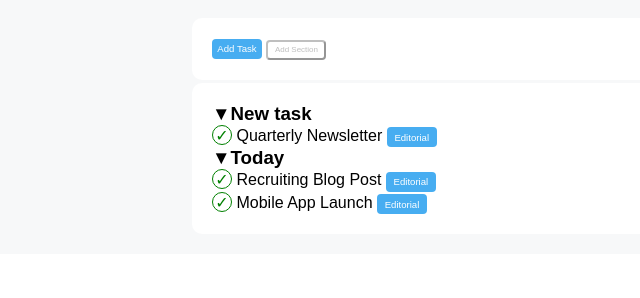
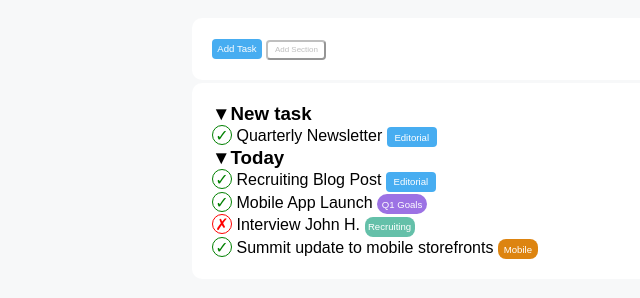
Before and after one commit to micheledimassimo/html-css-toboolist, a plain HTML site: page index.html in a window 1280 px wide. Shown: the part 72-370 px from the top of the page, without its empty margins (0-640 px from the left). Drawn offline with Linux system fonts and the light colour scheme.

Commit message:
fine prima parte main

```diff
--- a/css/style.css
+++ b/css/style.css
@@ -69,6 +69,35 @@ main {
     color: rgba(128, 128, 128, 0.5);
 }
 
+.bottone3 {
+    background-color:#9C72E4;
+    border: 0px;
+    width: 50px;
+    height: 20px;
+    font-size: 0.6em;
+    border-radius: 10px;
+    color: white;
+}
+
+.bottone4 {
+    background-color: #64C0A9;
+    border: 0px;
+    width: 50px;
+    height: 20px;
+    font-size: 0.6em;
+    border-radius: 8px;
+    color: white;
+}
+
+.bottone5 {
+    background-color: #dd8410;
+    border: 0px;
+    width: 40px;
+    height: 20px;
+    font-size: 0.6em;
+    border-radius: 8px;
+    color: white;
+}
 
 .circle-check {
     border: 1px solid green;
@@ -80,3 +109,14 @@ main {
     display: inline-block;
     text-align: center;
 }
+
+.circle-cross {
+    border: 1px solid red;
+    color: red;
+    border-radius: 50%;
+    width: 20px;
+    height: 20px;
+    line-height: 20px;
+    display: inline-block;
+    text-align: center;
+}
--- a/index.html
+++ b/index.html
@@ -46,7 +46,24 @@
                 <span>
                     Mobile App Launch
                 </span>
-                <button class="bottone1" type="button">Editorial</button>
+                <button class="bottone3" type="button">Q1 Goals</button>
+                <br>
+                <span class="circle-cross">
+                    &cross;
+                </span>
+                <span>
+                    Interview John H.
+                </span>
+                <button class="bottone4" type="button">Recruiting</button>
+                <br>
+                <span class="circle-check">
+                    &check;
+                </span>
+                <span>
+                    Summit update to mobile storefronts
+                </span>
+                <button class="bottone5" type="button">Mobile</button>
+
 
 
 
```
